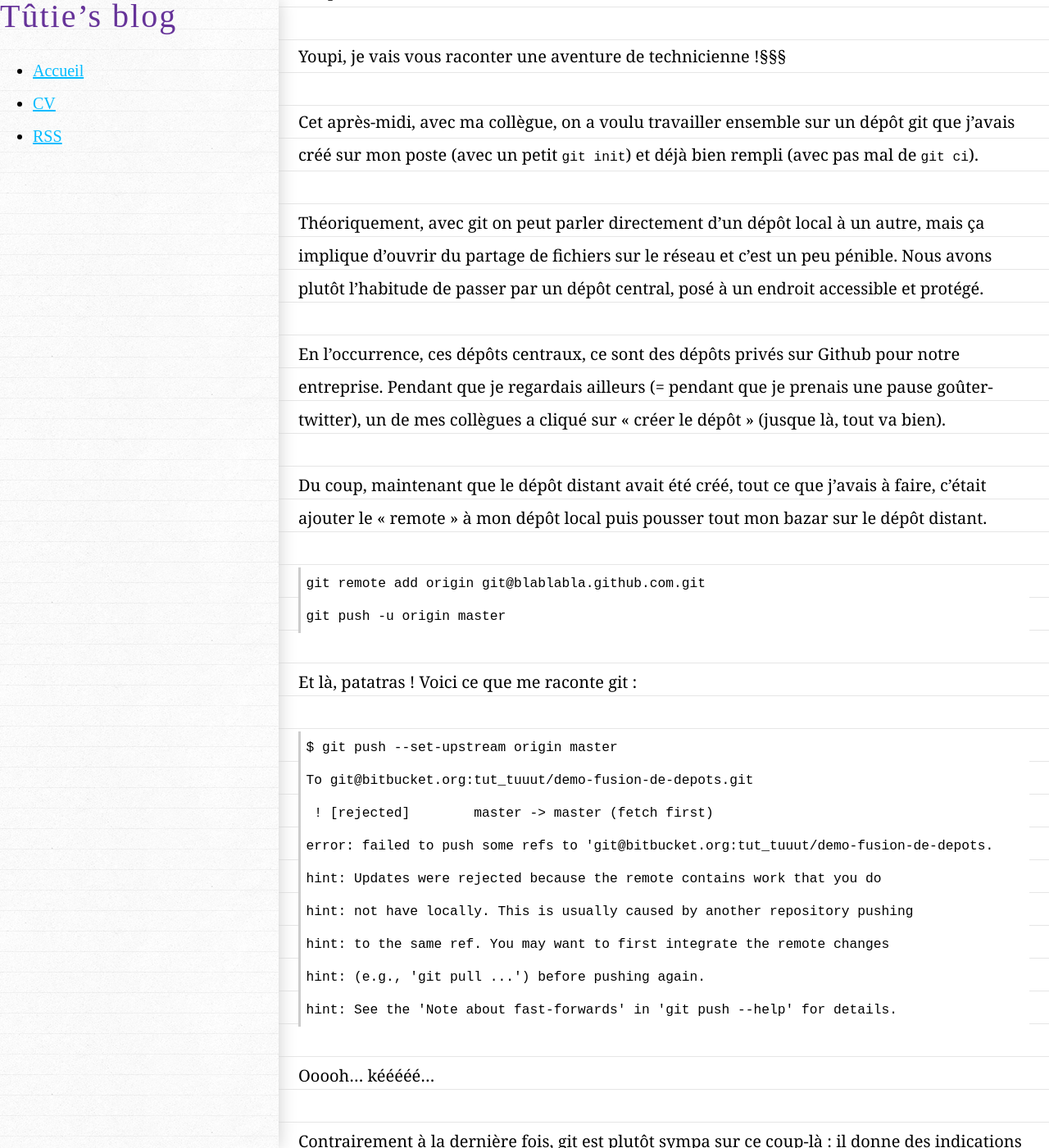
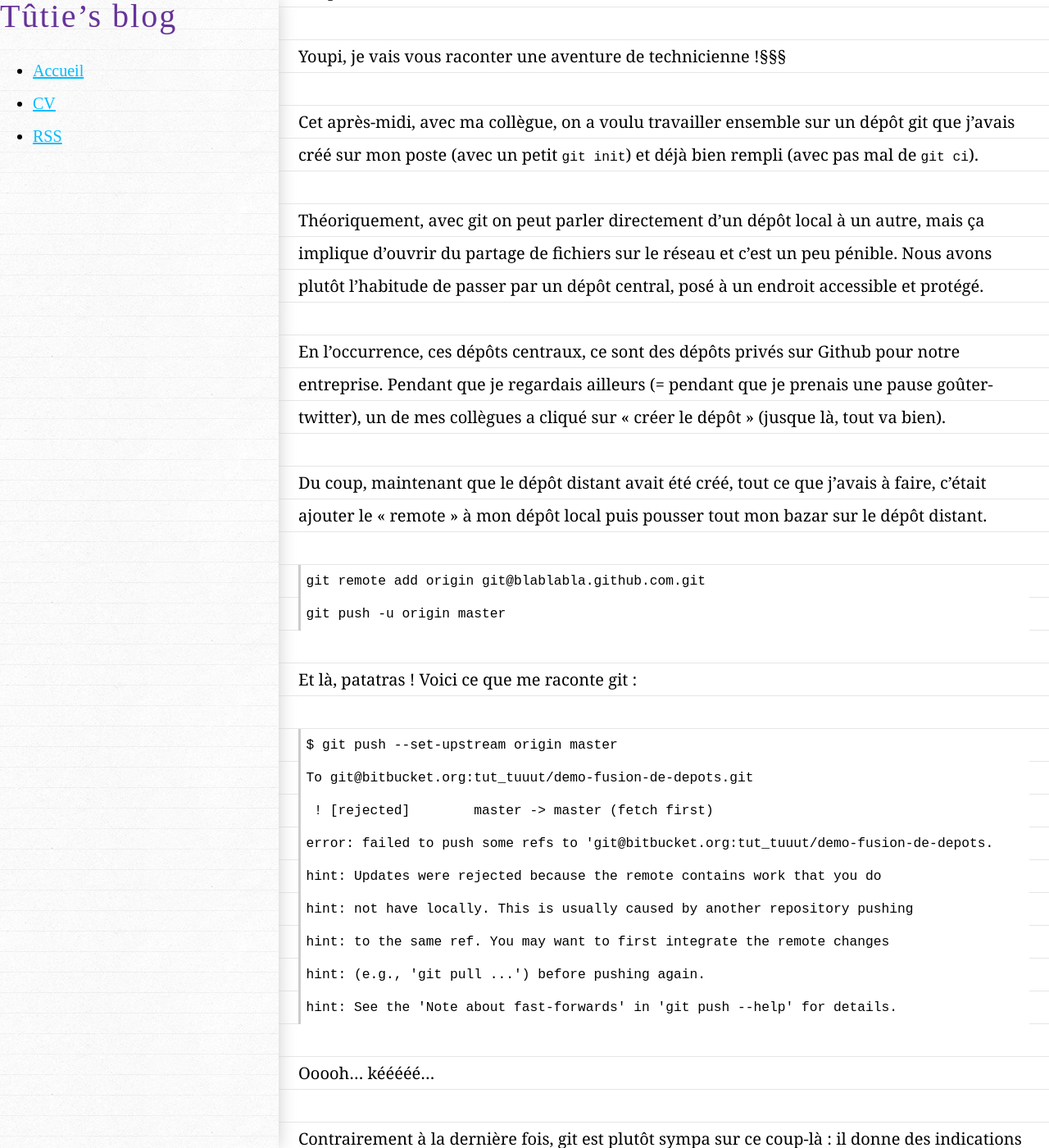
Before and after one commit to tut-tuuut/tut-tuuut.github.io, a Jekyll site: the page built from _posts/2014-09-02-fusion-de-depots-git.md, in a window 1280 px wide and 1400 px high, scrolled down 231 px. Shown: the whole window at 82% size. Built offline with Jekyll 4.4.1, drawn with Linux system fonts in a browser that asks for light colours; comment, search, counter and statistics services are not loaded.

Commit message:
Fix inline code and disqus thread

```diff
--- a/css/main.scss
+++ b/css/main.scss
@@ -17,7 +17,8 @@
 p {
   margin: 2em 0;
   code {
-    display: inline;
+    display: inline-block;
+    line-height: 1em;
   }
 }
 
@@ -229,7 +230,7 @@
   border-top: 1px solid #ccc;
   display: flex;
   margin-top: -2px;
-  padding: .5em 0;
+  padding: .5em 0 .45em;
   position: relative;
   top: 1px;
 
@@ -274,13 +275,10 @@
   padding-left: .5em;
 }
 
-// ----- tûtie's grid
-
-footer {
-
+#disqus_thread {
+  min-height: 32em;
+  background: #fff;
+  border-left: 1px solid #ccc;
+  border-right: 1px solid #ccc;
+  padding: 0 .7em;
 }
-
-#disqus_thread
-{
-  height: 32em;
-}
```
